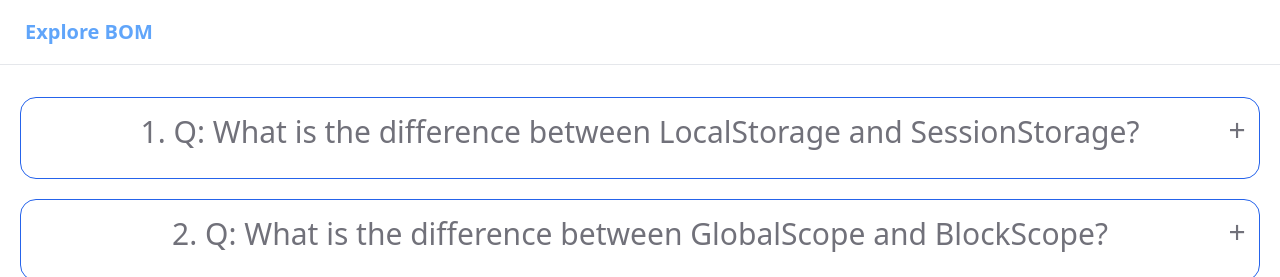
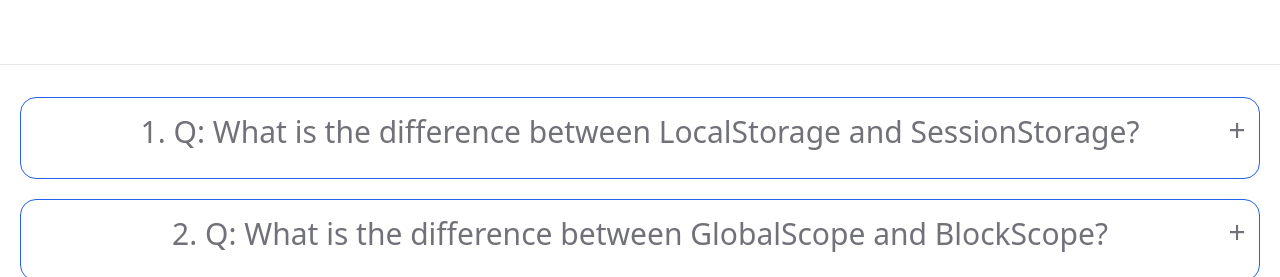
Before and after one commit to ShamsulArefinTanbir/typing-speed-test, a plain HTML site: page blog.html in a window 1280 px wide. Shown: the top 277 px of the page. Drawn offline with nearby package versions, Linux system fonts and the light colour scheme.

Commit message:
Blog Header Update

```diff
--- a/blog.html
+++ b/blog.html
@@ -4,7 +4,7 @@
     <meta charset="UTF-8" />
     <meta http-equiv="X-UA-Compatible" content="IE=edge" />
     <meta name="viewport" content="width=device-width, initial-scale=1.0" />
-    <title>Typing Speed Test</title>
+    <title>Typing Speed Test Blog</title>
     <link
       href="https://cdn.jsdelivr.net/npm/daisyui@2.24.0/dist/full.css"
       rel="stylesheet"
@@ -20,11 +20,7 @@
       <section class="">
         <div class="navbar footer-conter sm:flex md:flex-row flex-col">
           <div class="flex-1">
-            <a
-              href="index.html"
-              class="btn btn-ghost normal-case text-xl font-extrabold"
-              ><span class="text-blue-400">Explore BOM</span></a
-            >
+
           </div>
         </div>
       </section>
```
